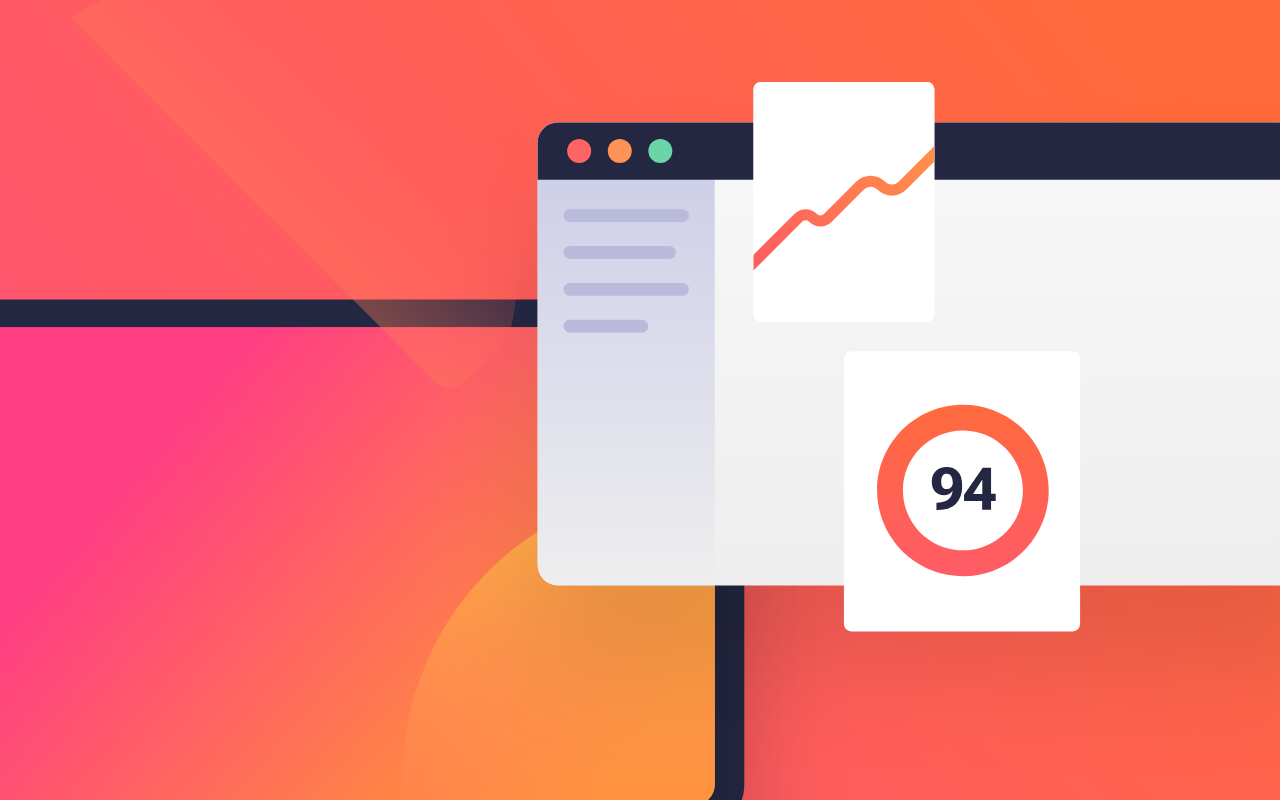
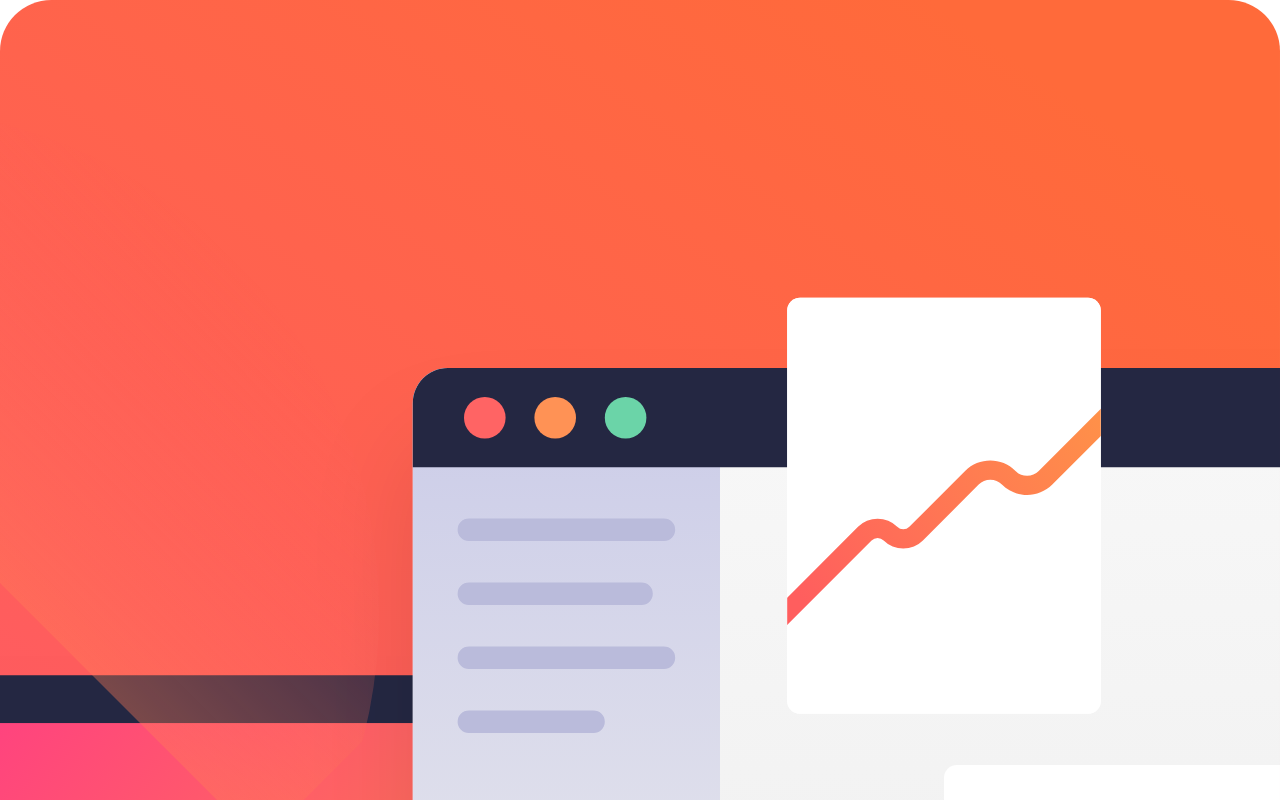
Before and after one commit to riwepo/fem-newsletter-signup-form-with-success-message, a React (Create React App) app: page / in a window 1280 px wide. Shown: the top 800 px of the page. Built offline with nearby package versions, Linux system fonts and the light colour scheme.

Commit message:
display alternate images mobile / desktop

```diff
--- a/src/components/SignUpImg.js
+++ b/src/components/SignUpImg.js
@@ -1,8 +1,24 @@
 import React from "react";
-import heroImage from "../assets/images/illustration-sign-up-mobile.svg";
+import mobileImage from "../assets/images/illustration-sign-up-mobile.svg";
+import desktopImage from "../assets/images/illustration-sign-up-desktop.svg";
+
+import classes from "./SignUpImg.module.css";
 
 function SignUpImg() {
-  return <img src={heroImage} alt="newsletter illustration" />;
+  return (
+    <>
+      <img
+        className={classes.mobileImg}
+        src={mobileImage}
+        alt="newsletter illustration"
+      />
+      <img
+        className={classes.desktopImg}
+        src={desktopImage}
+        alt="newsletter illustration"
+      />
+    </>
+  );
 }
 
 export default SignUpImg;
```
